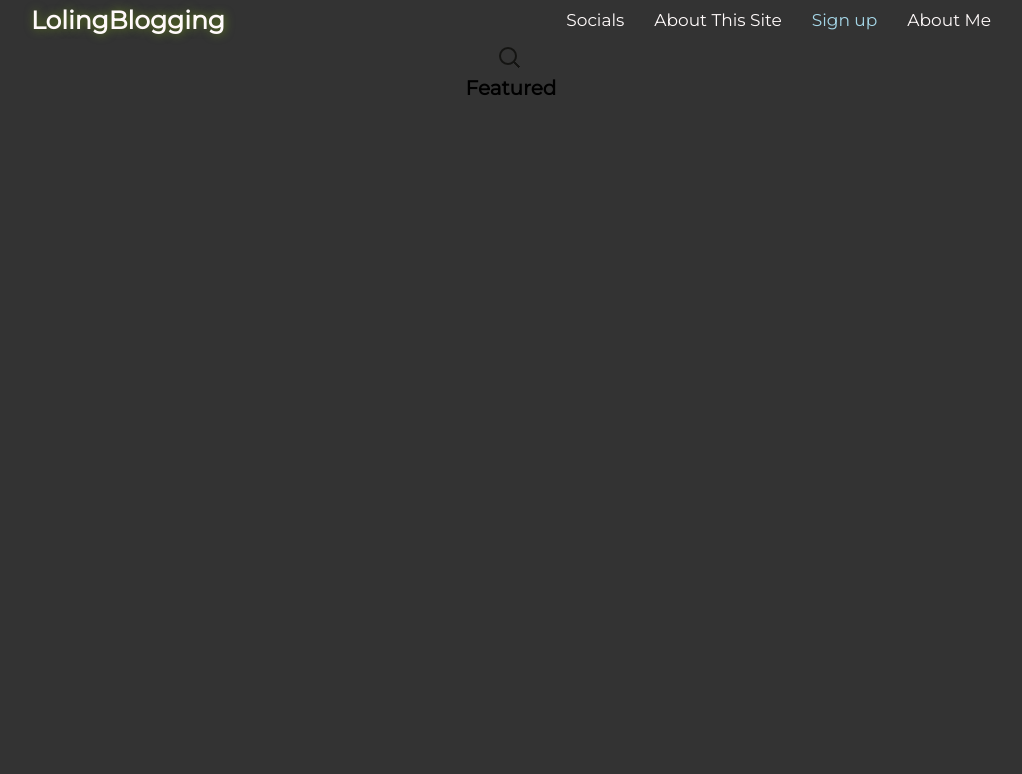
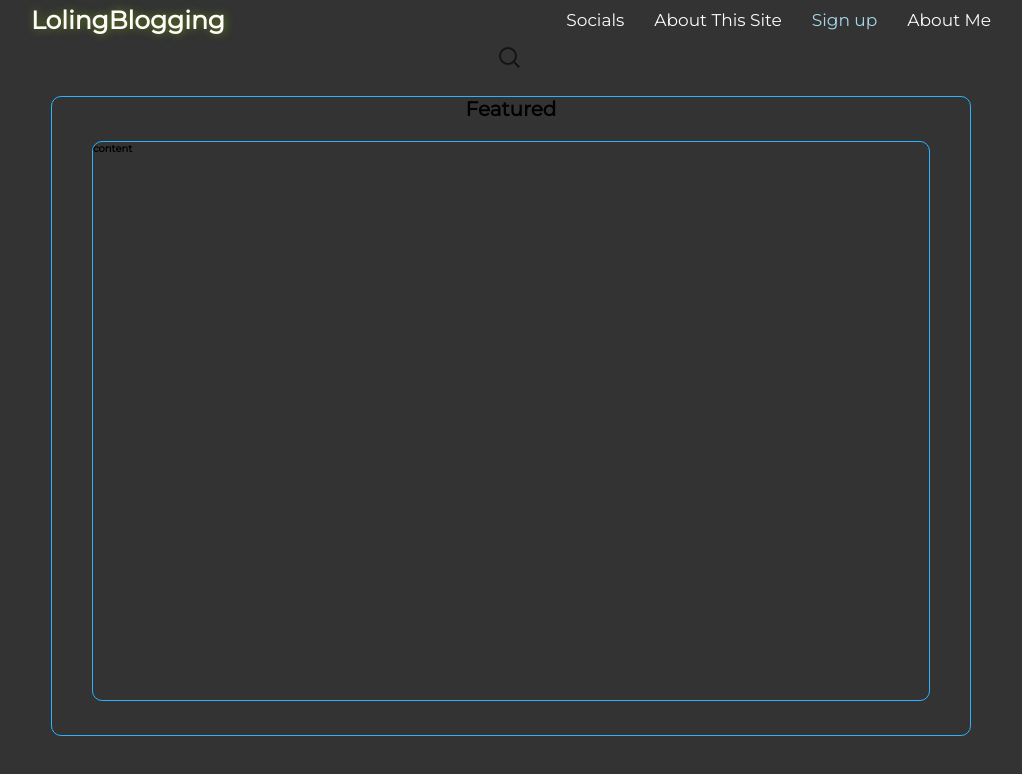
Before and after one commit to JasonRies14/lolingblogging, a plain HTML site: page index.html in a window 1280 px wide. Shown: the whole page, without its empty margins (129-1151 px from the left). Drawn offline with Linux system fonts and the light colour scheme.

Commit message:
dwedwdwa

```diff
--- a/index.html
+++ b/index.html
@@ -56,8 +56,8 @@
     <main id="main">
         <h2 class="h2" title="Featured tab is for specific events">Featured</h2>
         <article class="featured">
-            <div class="div-for-featured">
-
+            <div class="divfeatured">
+                <h1>content</h1>
             </div>
         </article>
     </main>
--- a/styles.css
+++ b/styles.css
@@ -100,6 +100,7 @@ body {
 }
 
 /* ----------------------------------------------- */
+
 .nav-menu-div .li1, a {
     list-style: none;
     color: snow;
@@ -272,3 +273,17 @@ body {
         top: 5rem;
     }
 }
+
+#main {
+    border: 1px solid rgb(44, 178, 255);
+    margin: 2rem 4rem;
+    height: 80vh;
+    border-radius: 1rem;
+}
+
+.divfeatured {
+    border: 1px solid rgb(44, 178, 255);
+    margin: 2rem 4rem;
+    height: 70vh;
+    border-radius: 1rem;
+}
```
